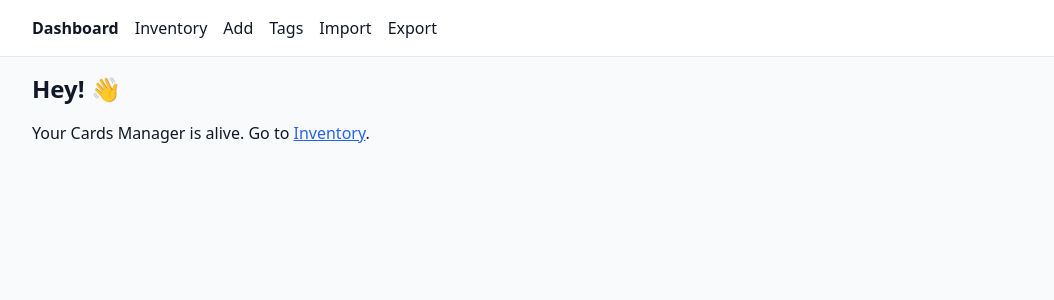
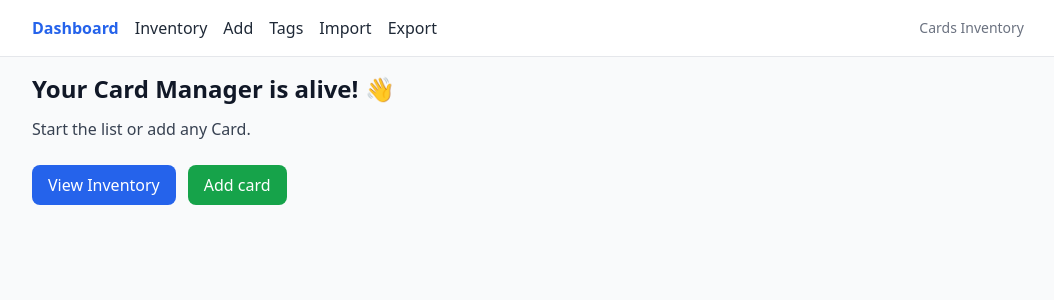
Before and after one commit to Naringenina/proyecto, a FastAPI app: page / in a window 1280 px wide. Shown: the top 300 px of the page, without its empty margins (112-1166 px from the left). Run offline with FastAPI, Linux system fonts and the light colour scheme; some libraries are stand-ins or nearby versions.

Commit message:
Second Steps

```diff
--- a/app/main.py
+++ b/app/main.py
@@ -1,6 +1,6 @@
 from contextlib import asynccontextmanager
 from pathlib import Path
-
+from app.routers.pages import router as pages_router
 from fastapi import FastAPI, Request
 from fastapi.staticfiles import StaticFiles
 from fastapi.templating import Jinja2Templates
@@ -24,6 +24,8 @@ app.mount("/media", StaticFiles(directory=BASE_DIR / "media", check_dir=False),
 
 templates = Jinja2Templates(directory=BASE_DIR / "templates")
 
+app.include_router(pages_router)
+
 @app.get("/health")
 async def health():
     return {"status": "ok"}
--- a/app/templates/base.html
+++ b/app/templates/base.html
@@ -1,25 +1,28 @@
 <!doctype html>
-<html lang="es">
+<html lang="en">
 <head>
   <meta charset="utf-8" />
   <meta name="viewport" content="width=device-width,initial-scale=1" />
   <title>{% block title %}Cards Inventory{% endblock %}</title>
-
   <script src="https://cdn.tailwindcss.com"></script>
-
   <script src="https://unpkg.com/htmx.org@1.9.12"></script>
 </head>
 <body class="min-h-screen bg-gray-50 text-gray-900">
   <header class="bg-white border-b">
-    <nav class="max-w-5xl mx-auto flex gap-4 p-4">
-      <a href="/" class="font-semibold">Dashboard</a>
-      <a href="/items" class="hover:underline">Inventory</a>
-      <a href="/items/new" class="hover:underline">Add</a>
-      <a href="/tags" class="hover:underline">Tags</a>
-      <a href="/import" class="hover:underline">Import</a>
-      <a href="/export" class="hover:underline">Export</a>
+    <nav class="max-w-5xl mx-auto flex flex-wrap items-center gap-4 p-4">
+      <a href="{{ request.url_for('home') }}"
+         class="font-semibold {{ 'text-blue-600' if request.url.path == '/' else 'text-gray-800 hover:text-blue-600' }}">
+         Dashboard
+      </a>
+      <a href="/items" class="{{ 'text-blue-600' if request.url.path.startswith('/items') else 'text-gray-800 hover:text-blue-600' }}">Inventory</a>
+      <a href="/items/new" class="{{ 'text-blue-600' if request.url.path == '/items/new' else 'text-gray-800 hover:text-blue-600' }}">Add</a>
+      <a href="/tags" class="{{ 'text-blue-600' if request.url.path == '/tags' else 'text-gray-800 hover:text-blue-600' }}">Tags</a>
+      <a href="/import" class="{{ 'text-blue-600' if request.url.path == '/import' else 'text-gray-800 hover:text-blue-600' }}">Import</a>
+      <a href="/export" class="{{ 'text-blue-600' if request.url.path == '/export' else 'text-gray-800 hover:text-blue-600' }}">Export</a>
+      <span class="ml-auto text-sm text-gray-500">Cards Inventory</span>
     </nav>
   </header>
+
   <main class="max-w-5xl mx-auto p-4">
     {% block content %}{% endblock %}
   </main>
--- /dev/null
+++ b/app/templates/export.html
@@ -0,0 +1,6 @@
+{% extends "base.html" %}
+{% block title %}Export· Cards Inventory{% endblock %}
+{% block content %}
+  <h1 class="text-2xl font-bold mb-4">Export</h1>
+  <p class="text-gray-600">Descarga CSV/JSON del inventario (Paso 10).</p>
+{% endblock %}
--- a/app/templates/home.html
+++ b/app/templates/home.html
@@ -1,6 +1,10 @@
 {% extends "base.html" %}
-{% block title %}Home · Cards Inventory{% endblock %}
+{% block title %}Home· Cards Inventory{% endblock %}
 {% block content %}
-<h1 class="text-2xl font-bold mb-4">Hey! 👋</h1>
-<p>Your Cards Manager is alive. Go to <a href="/items" class="text-blue-600 underline">Inventory</a>.</p>
+  <h1 class="text-2xl font-bold mb-3">Your Card Manager is alive! 👋</h1>
+  <p class="mb-6 text-gray-700">Start the list or add any Card.</p>
+  <div class="flex gap-3">
+    <a href="/items" class="px-4 py-2 bg-blue-600 text-white rounded-lg">View Inventory</a>
+    <a href="/items/new" class="px-4 py-2 bg-green-600 text-white rounded-lg">Add card</a>
+  </div>
 {% endblock %}
--- /dev/null
+++ b/app/templates/import.html
@@ -0,0 +1,6 @@
+{% extends "base.html" %}
+{% block title %}Import· Cards Inventory{% endblock %}
+{% block content %}
+  <h1 class="text-2xl font-bold mb-4">Import CSV</h1>
+  <p class="text-gray-600">Vista previa y mapeo de columnas (Paso 10).</p>
+{% endblock %}
--- a/app/templates/items/new.html
+++ b/app/templates/items/new.html
@@ -0,0 +1,6 @@
+{% extends "base.html" %}
+{% block title %}Add card· Cards Inventory{% endblock %}
+{% block content %}
+  <h1 class="text-2xl font-bold mb-4">Add Card</h1>
+  <p class="text-gray-600">Formulario vendrá en el Paso 4.</p>
+{% endblock %}
--- /dev/null
+++ b/app/templates/tags.html
@@ -0,0 +1,6 @@
+{% extends "base.html" %}
+{% block title %}Tags· Cards Inventory{% endblock %}
+{% block content %}
+  <h1 class="text-2xl font-bold mb-4">Tags</h1>
+  <p class="text-gray-600">Gestión de etiquetas (Paso 7).</p>
+{% endblock %}
```
Also changed, not shown: app/routers/pages.py (added, +29 -0 lines), app/templates/items/list.html (+7 -0 lines), app/models/inventory.py (line endings or trailing spaces), app/routers/page.py (deleted).
